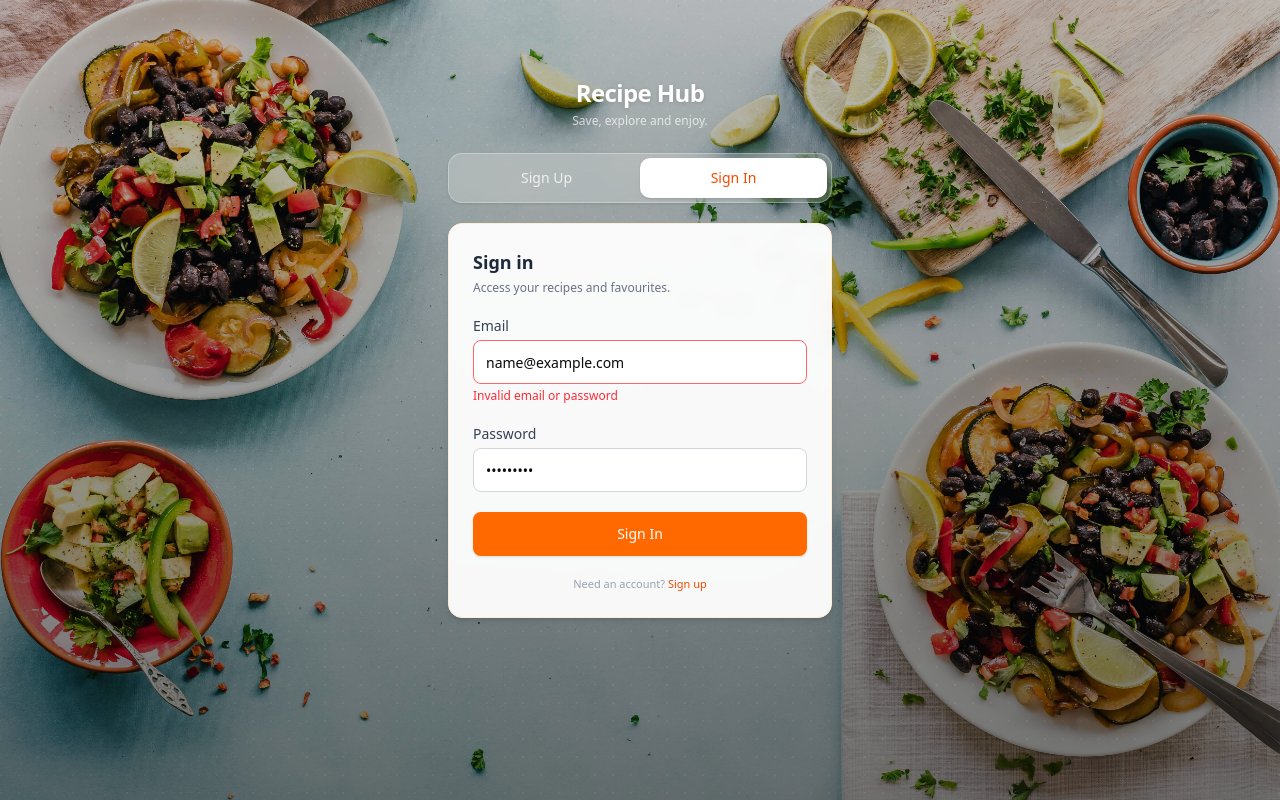
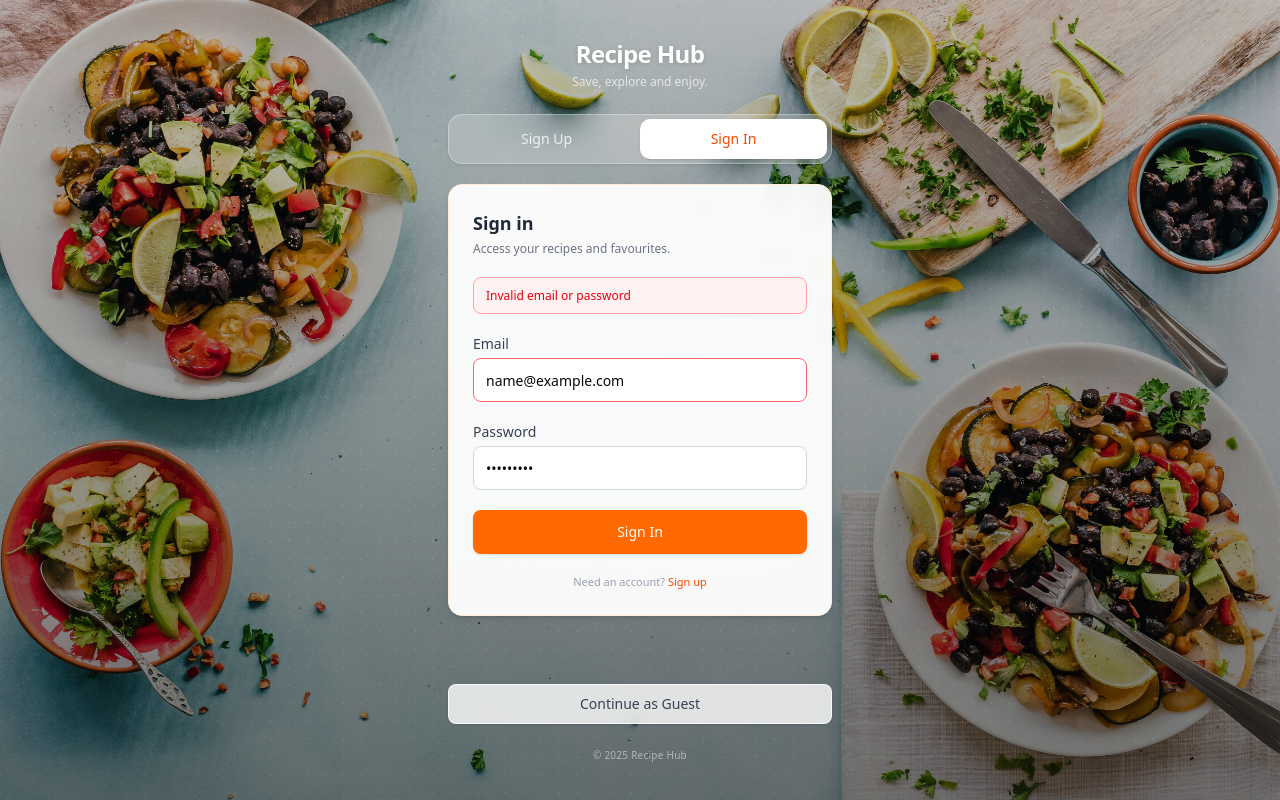
Before and after one commit to UrosZdravkovic/recipe-hub, a React (Vite) app: page /auth/sign-in in a window 1280 px wide. Both pictures are taken after typing "name@example.com", "Sample123" into the empty fields and a click on the button "Sign In". Built offline with nearby package versions, Linux system fonts and the light colour scheme; no server answers.

Commit message:
feat: enhance SignIn and SignUp components with improved error handling and UI updates

```diff
--- a/src/components/custom/authorization/SignIn.tsx
+++ b/src/components/custom/authorization/SignIn.tsx
@@ -19,7 +19,7 @@ export default function SignIn() {
     register,
     handleSubmit,
     setError,
-    formState: { errors, isSubmitting, isSubmitted },
+    formState: { errors, isSubmitting },
   } = useForm<SignInFormValues>({
     resolver: zodResolver(schema),
     mode: "onSubmit",
@@ -27,17 +27,17 @@ export default function SignIn() {
     defaultValues: { email: "", password: "" },
   });
 
-  // Zadržavamo tvoj način: greške samo kroz setError + errors objekat
+  // Zadržiš postojeći onSubmit (bez izmene)...
   const onSubmit: SubmitHandler<SignInFormValues> = async (data) => {
     try {
       await login({ email: data.email, password: data.password });
       navigate("/");
     } catch (error: any) {
-      console.log("Login error:", error);
       setError("email", { message: "Invalid email or password" });
-
     }
   };
+
+  // Skupi jedinstvene poruke iz polja (prikaz iznad form polja)
 
   return (
     <form
@@ -52,17 +52,24 @@ export default function SignIn() {
         </p>
       </div>
 
+      {(errors.email || errors.password) && (
+        <div className="space-y-1 rounded-md border border-red-300 bg-red-50 px-3 py-2">
+          {errors.email?.message && (
+            <p className="text-xs text-red-600 leading-relaxed">
+              {errors.email.message}
+            </p>
+          )}
+        </div>
+      )}
+
       {/* Email */}
       <div className="space-y-1">
-        <label className="block text-sm font-medium text-gray-700">
-          Email
-        </label>
+        <label className="block text-sm font-medium text-gray-700">Email</label>
         <div className="relative">
           <input
             type="email"
             placeholder="you@example.com"
-            className={`w-full h-11 px-3 rounded-md border text-sm outline-none transition
-              ${
+            className={`w-full h-11 px-3 rounded-md border text-sm outline-none transition ${
               errors.email
                 ? "border-red-400 focus:border-red-500 focus:ring-2 focus:ring-red-200"
                 : "border-gray-300 focus:border-orange-500 focus:ring-2 focus:ring-orange-200"
@@ -71,22 +78,16 @@ export default function SignIn() {
             aria-invalid={!!errors.email}
           />
         </div>
-        {isSubmitted && errors.email && (
-          <p className="text-xs text-red-500">{errors.email.message}</p>
-        )}
       </div>
 
       {/* Password */}
       <div className="space-y-1">
-        <label className="block text-sm font-medium text-gray-700">
-          Password
-        </label>
+        <label className="block text-sm font-medium text-gray-700">Password</label>
         <div className="relative">
           <input
             type="password"
             placeholder="••••••••"
-            className={`w-full h-11 px-3 rounded-md border text-sm outline-none transition
-              ${
+            className={`w-full h-11 px-3 rounded-md border text-sm outline-none transition ${
               errors.password
                 ? "border-red-400 focus:border-red-500 focus:ring-2 focus:ring-red-200"
                 : "border-gray-300 focus:border-orange-500 focus:ring-2 focus:ring-orange-200"
@@ -95,17 +96,12 @@ export default function SignIn() {
             aria-invalid={!!errors.password}
           />
         </div>
-        {isSubmitted && errors.password && (
-          <p className="text-xs text-red-500">{errors.password.message}</p>
-        )}
       </div>
 
       <button
         type="submit"
         disabled={isSubmitting}
-        className="w-full h-11 rounded-md bg-orange-500 text-white text-sm font-medium
-          disabled:opacity-50 disabled:cursor-not-allowed
-          hover:bg-orange-600 focus:outline-none focus:ring-2 focus:ring-orange-400/50 transition shadow-sm"
+        className="w-full h-11 rounded-md bg-orange-500 text-white text-sm font-medium disabled:opacity-50 disabled:cursor-not-allowed hover:bg-orange-600 focus:outline-none focus:ring-2 focus:ring-orange-400/50 transition shadow-sm"
       >
         {isSubmitting ? "Processing..." : "Sign In"}
       </button>
@@ -115,7 +111,7 @@ export default function SignIn() {
         <button
           type="button"
           onClick={() => navigate("/auth/sign-up")}
-          className="text-orange-600 hover:underline font-medium"
+          className="text-orange-600 hover:underline font-medium cursor-pointer"
         >
           Sign up
         </button>
--- a/src/components/custom/authorization/SignUp.tsx
+++ b/src/components/custom/authorization/SignUp.tsx
@@ -179,7 +179,7 @@ export default function SignUp() {
         type="submit"
         disabled={isSubmitting}
         className="w-full h-11 rounded-md bg-orange-500 text-white text-sm font-medium
-          disabled:opacity-50 disabled:cursor-not-allowed
+          disabled:opacity-50 disabled:cursor-not-allowed cursor-pointer
           hover:bg-orange-600 focus:outline-none focus:ring-2 focus:ring-orange-400/50 transition"
       >
         {isSubmitting ? "Processing..." : "Sign Up"}
--- a/src/pages/Auth.tsx
+++ b/src/pages/Auth.tsx
@@ -1,14 +1,15 @@
 import bgImage from "@/assets/images/backgrond.jpg";
-import { NavLink, useLocation } from "react-router-dom";
+import { NavLink, useLocation, useNavigate } from "react-router-dom";
 import { AnimatePresence, motion } from "framer-motion";
 import SignIn from "@/components/custom/authorization/SignIn";
 import SignUp from "@/components/custom/authorization/SignUp";
 
 export default function AuthLayout() {
   const location = useLocation();
-
+  const navigate = useNavigate();
   const isSignIn = location.pathname.includes("sign-in");
   const isSignUp = location.pathname.includes("sign-up");
+
 
   return (
     <div
@@ -19,7 +20,6 @@ export default function AuthLayout() {
         backgroundPosition: "center",
       }}
     >
-      {/* Fine noise / overlay */}
       <div className="pointer-events-none absolute inset-0 mix-blend-overlay opacity-[0.07] bg-[radial-gradient(circle_at_1px_1px,#ffffff_1px,transparent_0)] [background-size:18px_18px]" />
 
       <div className="relative z-10 w-full flex items-center justify-center px-4">
@@ -29,31 +29,25 @@ export default function AuthLayout() {
             <h1 className="text-white text-2xl font-semibold tracking-tight drop-shadow-sm">
               Recipe Hub
             </h1>
-            <p className="text-white/70 text-xs mt-1">
-              Save, explore and enjoy.
-            </p>
+            <p className="text-white/70 text-xs mt-1">Save, explore and enjoy.</p>
           </div>
 
           {/* Switch */}
           <div className="mb-5 relative">
             <div className="grid grid-cols-2 p-1 rounded-xl bg-white/20 backdrop-blur-sm border border-white/30 shadow-sm relative">
-              {/* Animated indicator */}
               <motion.div
                 layout
                 transition={{ type: "spring", stiffness: 400, damping: 30 }}
                 className="absolute top-1 left-1 w-[calc(50%-4px)] h-10 rounded-lg bg-white shadow z-0"
-                animate={{
-                  x: isSignIn ? "100%" : "0%",
-                }}
+                animate={{ x: isSignIn ? "100%" : "0%" }}
               />
-
               <NavLink
                 to="/auth/sign-up"
                 className={({ isActive }) =>
-                  `h-10 flex items-center justify-center rounded-lg text-sm font-medium transition relative z-10
-                  ${isActive
-                    ? "text-orange-600"
-                    : "text-white/80 hover:text-white hover:bg-white/10"
+                  `h-10 flex items-center justify-center rounded-lg text-sm font-medium transition relative z-10 ${
+                    isActive
+                      ? "text-orange-600"
+                      : "text-white/80 hover:text-white hover:bg-white/10"
                   }`
                 }
               >
@@ -62,10 +56,10 @@ export default function AuthLayout() {
               <NavLink
                 to="/auth/sign-in"
                 className={({ isActive }) =>
-                  `h-10 flex items-center justify-center rounded-lg text-sm font-medium transition relative z-10
-                  ${isActive
-                    ? "text-orange-600"
-                    : "text-white/80 hover:text-white hover:bg-white/10"
+                  `h-10 flex items-center justify-center rounded-lg text-sm font-medium transition relative z-10 ${
+                    isActive
+                      ? "text-orange-600"
+                      : "text-white/80 hover:text-white hover:bg-white/10"
                   }`
                 }
               >
@@ -82,7 +76,7 @@ export default function AuthLayout() {
                   key="sign-in"
                   initial={{ opacity: 0, y: 50, scale: 0.98 }}
                   animate={{ opacity: 1, y: 0, scale: 1 }}
-                  exit={{ opacity: 0, y: 50, scale: 0.98 }} // izlazak prema dole
+                  exit={{ opacity: 0, y: 50, scale: 0.98 }}
                   transition={{
                     y: { duration: 0.2, ease: "easeOut" },
                     scale: { duration: 0.2, ease: "easeOut" },
@@ -93,13 +87,12 @@ export default function AuthLayout() {
                   <SignIn />
                 </motion.div>
               )}
-
               {isSignUp && (
                 <motion.div
                   key="sign-up"
                   initial={{ opacity: 0, y: 50, scale: 0.98 }}
                   animate={{ opacity: 1, y: 0, scale: 1 }}
-                  exit={{ opacity: 0, y: 50, scale: 0.98 }} // izlazak prema dole
+                  exit={{ opacity: 0, y: 50, scale: 0.98 }}
                   transition={{
                     y: { duration: 0.2, ease: "easeOut" },
                     scale: { duration: 0.2, ease: "easeOut" },
@@ -112,6 +105,19 @@ export default function AuthLayout() {
               )}
             </AnimatePresence>
           </div>
+
+          {/* NEW: Continue as guest button (ispod formi) */}
+          <button
+            type="button"
+            onClick={() => navigate("/")}
+            className="w-full cursor-pointer h-10 rounded-md bg-white/80 text-gray-700 text-sm font-medium hover:bg-white hover:text-orange-600 border border-white/70 shadow-sm backdrop-blur-sm transition"
+          >
+            Continue as Guest
+          </button>
+
+          <p className="mt-6 text-center text-[10px] tracking-wide text-white/50">
+            © {new Date().getFullYear()} Recipe Hub
+          </p>
         </div>
       </div>
     </div>
```
Also changed, not shown: src/components/custom/recipe-data/RecipeListCardItem.tsx (+31 -9 lines). Lines whose indentation alone changed are shown as unchanged.
